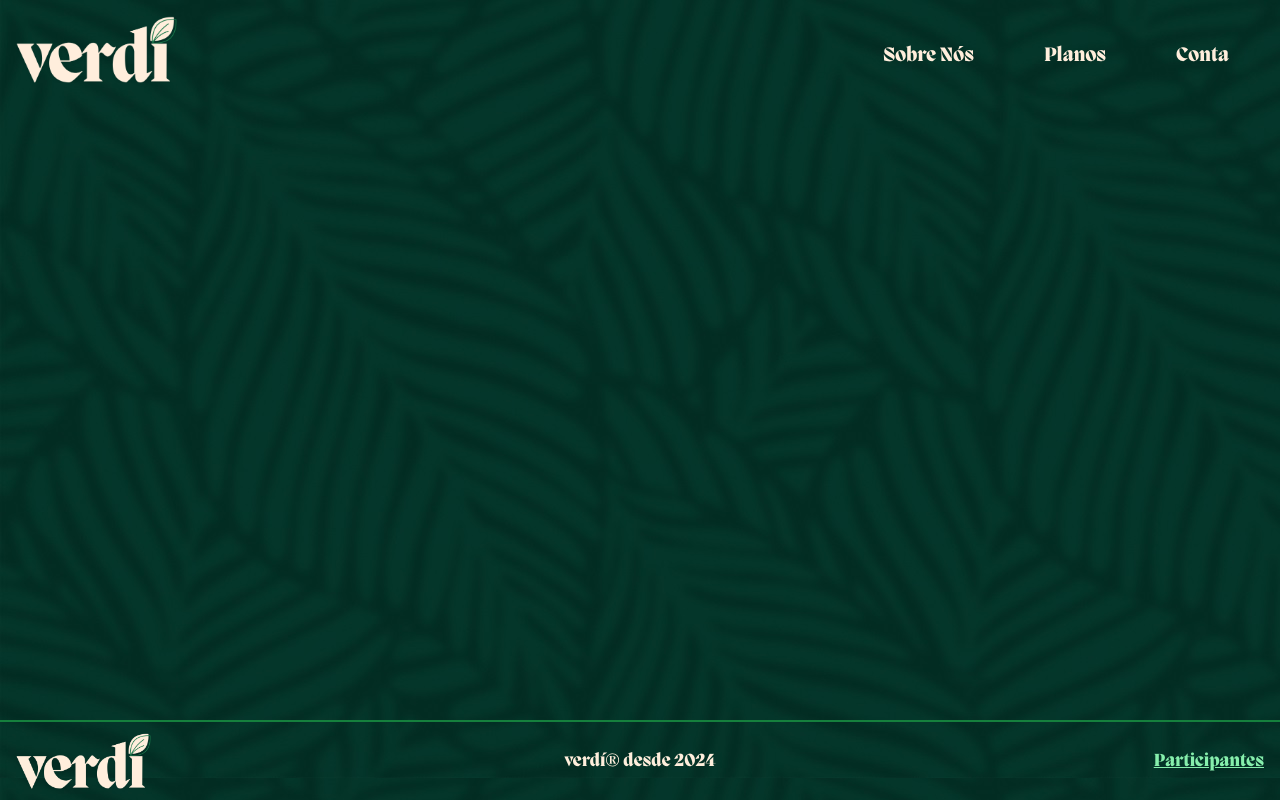
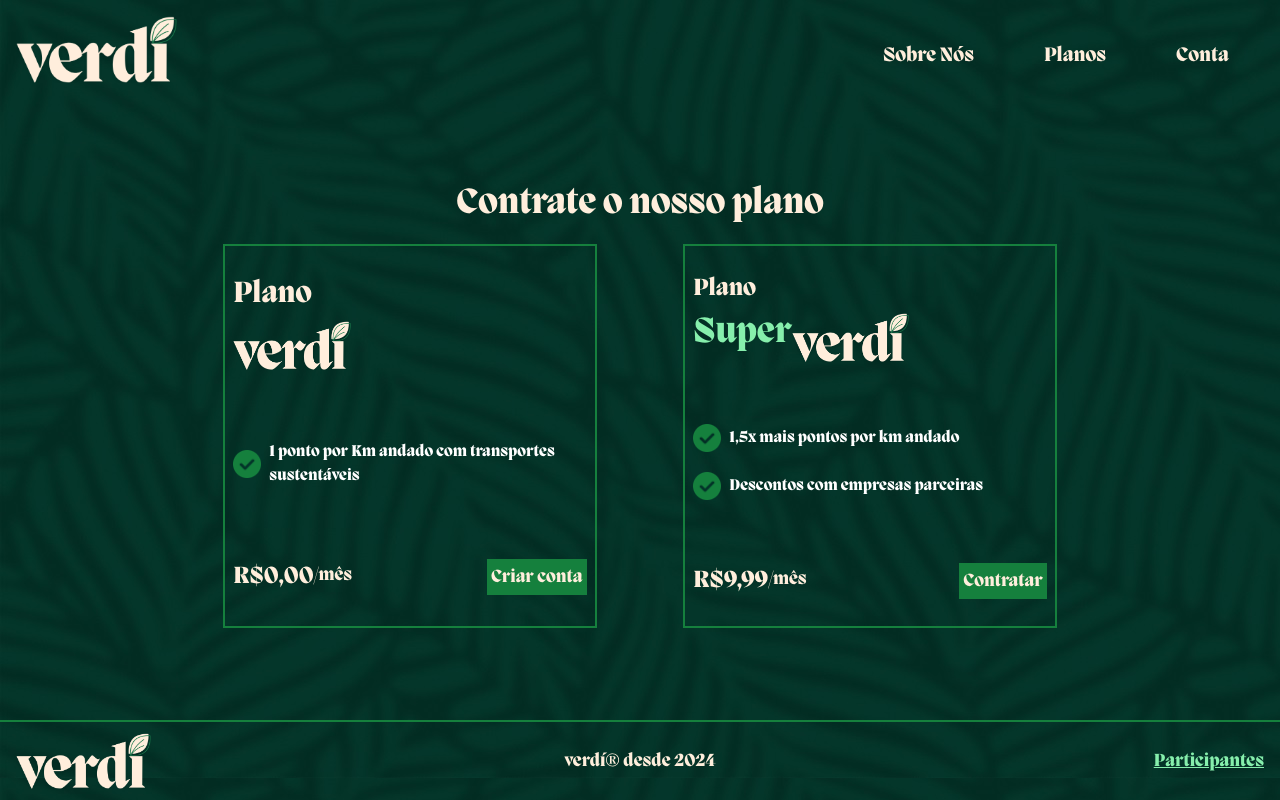
Before and after one commit to luizpaulo73/gs-verdi, a Next.js app in the folder verdi/: page / in a window 1280 px wide. Built offline with nearby package versions, Linux system fonts and the light colour scheme; a web font is replaced by a local one.

Commit message:
Componente planos adicionado

```diff
--- a/verdi/src/app/page.tsx
+++ b/verdi/src/app/page.tsx
@@ -1,6 +1,10 @@
+import Planos from "@/components/Planos/Planos";
+
 export default function Home() {
   return (
-    <div>
+    <div className="flex flex-col gap-5">
+      <h1 className="text-creme text-center text-2xl lg:text-4xl">Contrate o nosso plano</h1>
+      <Planos />
     </div>
   )
 }
--- a/verdi/src/components/Planos/Planos.tsx
+++ b/verdi/src/components/Planos/Planos.tsx
@@ -1,23 +1,53 @@
 import Image from "next/image";
+import Link from "next/link";
 
 import logo from "@/img/logo.png";
+import checkmark from "@/img/checkmark.png";
 
 export default function Planos() {
     return(
-        <section>
-            <h1>Contrate o nosso plano</h1>
-            <div>
-                <div>
-                <h2>Plano</h2>
-                <Image src={logo} alt="Logo Verdí"/>
+        <section className="flex flex-col sm:flex-row sm:gap-6 lg:w-[70vw] lg:h-96">
+        <div className="border-2 border-green-700 w-72 mx-auto p-2 flex flex-col justify-around gap-6 lg:w-5/12">
+            <div className="flex flex-col gap-2">
+                <h2 className="text-creme text-2xl lg:text-3xl">Plano</h2>
+                <Image src={logo} alt="Logo Verdí" className="w-1/3"/>
+            </div>
+            <div className="flex w-full items-center gap-2">
+                <Image src={checkmark} alt="CheckMark" className="w-5 h-5 lg:w-7 lg:h-7"/>
+                <p className="text-white text-xs lg:text-base">1 ponto por Km andado com transportes sustentáveis</p>
+            </div>
+            <div className="flex justify-between items-center">
+                <div className="flex">
+                <h2 className="text-creme text-lg lg:text-2xl">R$0,00</h2><p className="text-creme lg:text-lg">/mês</p>
                 </div>
-                <div>
-
-                </div>
-                <div>
-                    <h2>R$0,00</h2><p>/mês</p>
+                <Link href={"/cadastro"} className="bg-green-700 text-creme p-1 lg:text-lg">Criar conta</Link>
+            </div>
+        </div>
+        <div className="border-2 border-green-700 w-72 mx-auto p-2 flex flex-col justify-around gap-6 lg:w-5/12">
+            <div className="flex flex-col gap-2">
+                <h2 className="text-creme text-2xl">Plano</h2>
+                <div className="flex">
+                    <h2 className="text-green-300 text-2xl xl:text-4xl">Super</h2>
+                    <Image src={logo} alt="Logo Verdí" className="w-1/3 h-auto"/>
                 </div>
             </div>
+            <div className="flex flex-col gap-5">
+            <div className="flex w-full items-center gap-2">
+                <Image src={checkmark} alt="CheckMark" className="w-5 h-5 lg:w-7 lg:h-7"/>
+                <p className="text-white text-xs lg:text-base">1,5x mais pontos por km andado</p>
+            </div>
+            <div className="flex w-full items-center gap-2">
+                <Image src={checkmark} alt="CheckMark" className="w-5 h-5 lg:w-7 lg:h-7"/>
+                <p className="text-white text-xs lg:text-base">Descontos com empresas parceiras</p>
+            </div>
+            </div>
+            <div className="flex justify-between items-center">
+                <div className="flex">
+                <h2 className="text-creme text-lg lg:text-2xl">R$9,99</h2><p className="text-creme lg:text-lg">/mês</p>
+                </div>
+                <Link href={"/cadastro"} className="bg-green-700 text-creme p-1 text-center lg:text-lg">Contratar</Link>
+            </div>
+        </div>
         </section>
     )
 }
```
Also changed, not shown: verdi/src/img/checkmark.png (added).
